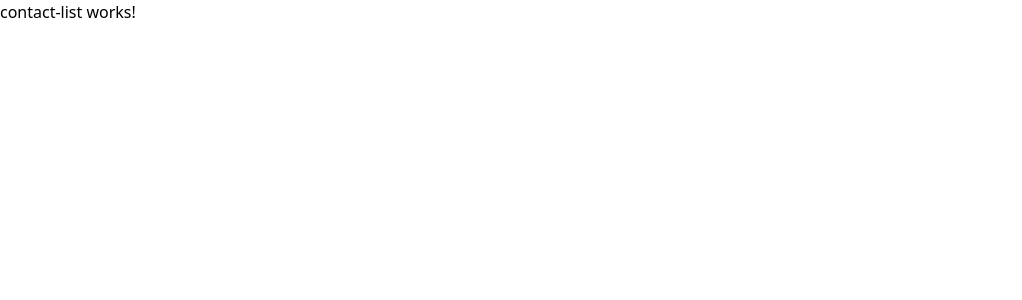
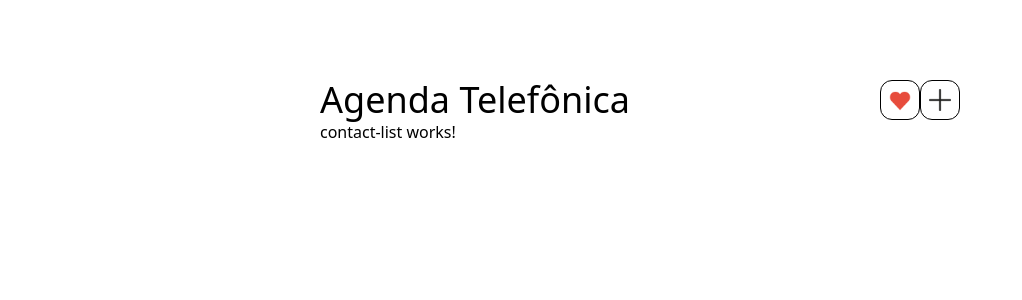
Before and after one commit to LucaDRF/agenda-telefonica-client, an Angular app: page /home in a window 1280 px wide. Shown: the top 300 px of the page, without its empty margins (0-1022 px from the left). Built offline with nearby package versions, Linux system fonts and the light colour scheme.

Commit message:
added style to home

```diff
--- a/src/app/app.component.html
+++ b/src/app/app.component.html
@@ -1 +1,3 @@
-<router-outlet />
+<div class="px-80 py-20">
+  <router-outlet />
+</div>
--- a/src/app/components/home/home.component.css
+++ b/src/app/components/home/home.component.css
@@ -0,0 +1,4 @@
+.favouriteFilterButtonActivated {
+    background-color: #2bd6ff;
+    border-color: #007bff;
+}
--- a/src/app/components/home/home.component.html
+++ b/src/app/components/home/home.component.html
@@ -1,3 +1,14 @@
-<div class="flex">
+<div class="flex flex-col">
+  <div class="flex justify-between">
+    <h1 class="self-center text-4xl">Agenda Telefônica</h1>
+    <div class="flex justify-between w-1/8">
+      <div [ngClass]="{ 'favouriteFilterButtonActivated': isFilteredByFavourite }" (click)="activateFilter()" class="border rounded-xl p-2 cursor-pointer">
+        <img width="25px" height="25px" src="assets/png/red-heart.png" alt="" draggable="false">
+      </div>
+      <div class="border rounded-xl p-2 cursor-pointer">
+        <img (click)="registerContact()" width="25px" height="25px" src="assets/png/plus.png" alt="" draggable="false">
+      </div>
+    </div>
+  </div>
   <app-contact-list></app-contact-list>
 </div>
--- a/src/app/components/home/home.component.ts
+++ b/src/app/components/home/home.component.ts
@@ -1,12 +1,24 @@
 import { Component } from '@angular/core';
 import { ContactListComponent } from './contact-list/contact-list.component';
+import { NgClass } from '@angular/common';
+import { Router } from '@angular/router';
 
 @Component({
   selector: 'app-home',
-  imports: [ContactListComponent],
+  imports: [ContactListComponent, NgClass],
   templateUrl: './home.component.html',
   styleUrl: './home.component.css'
 })
 export class HomeComponent {
+  public isFilteredByFavourite: boolean = false;
 
+  constructor(public router: Router) {}
+
+  activateFilter() {
+    this.isFilteredByFavourite = !this.isFilteredByFavourite;
+  }
+
+  registerContact() {
+    this.router.navigate(['/register']);
+  }
 }
```
